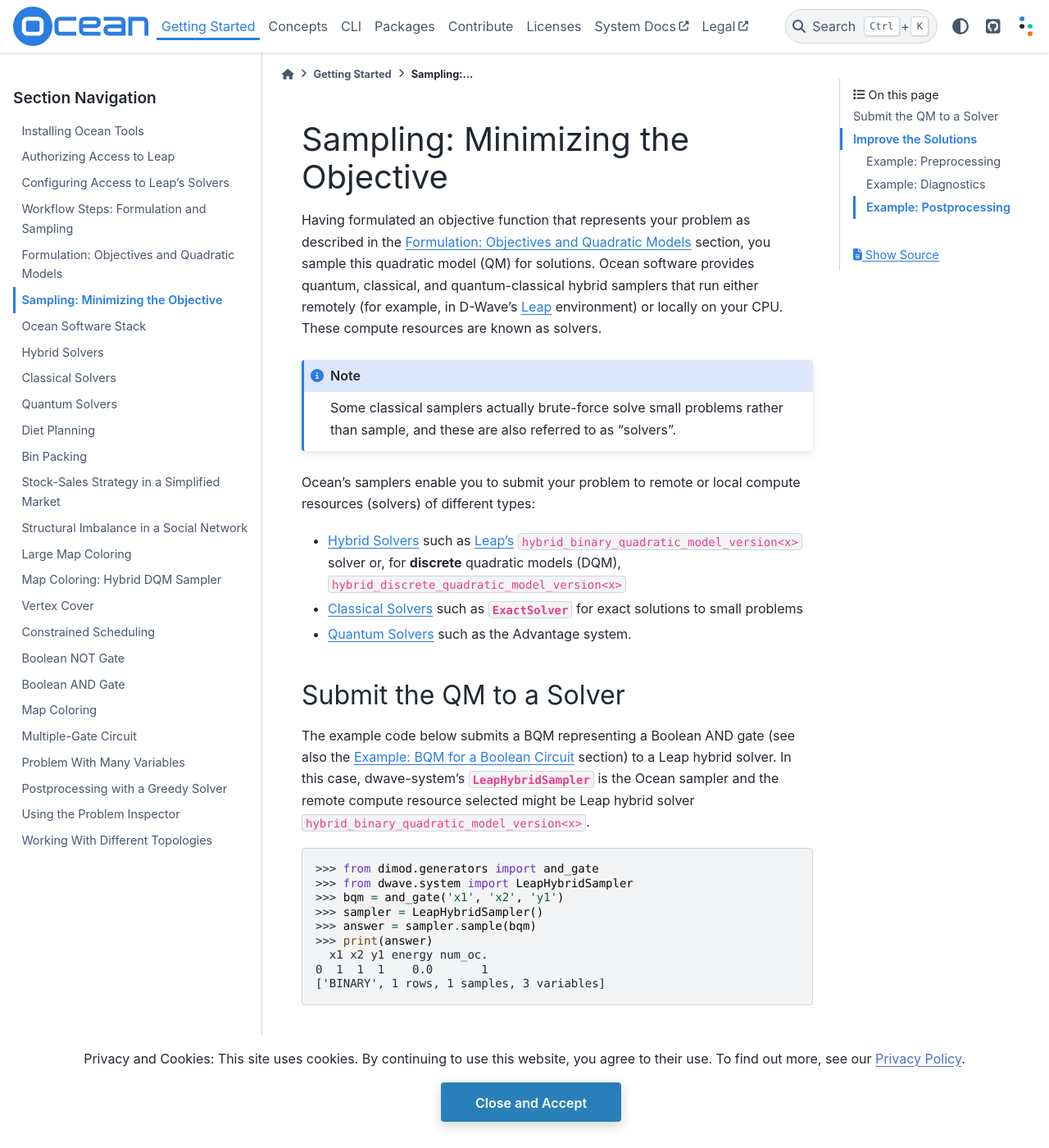
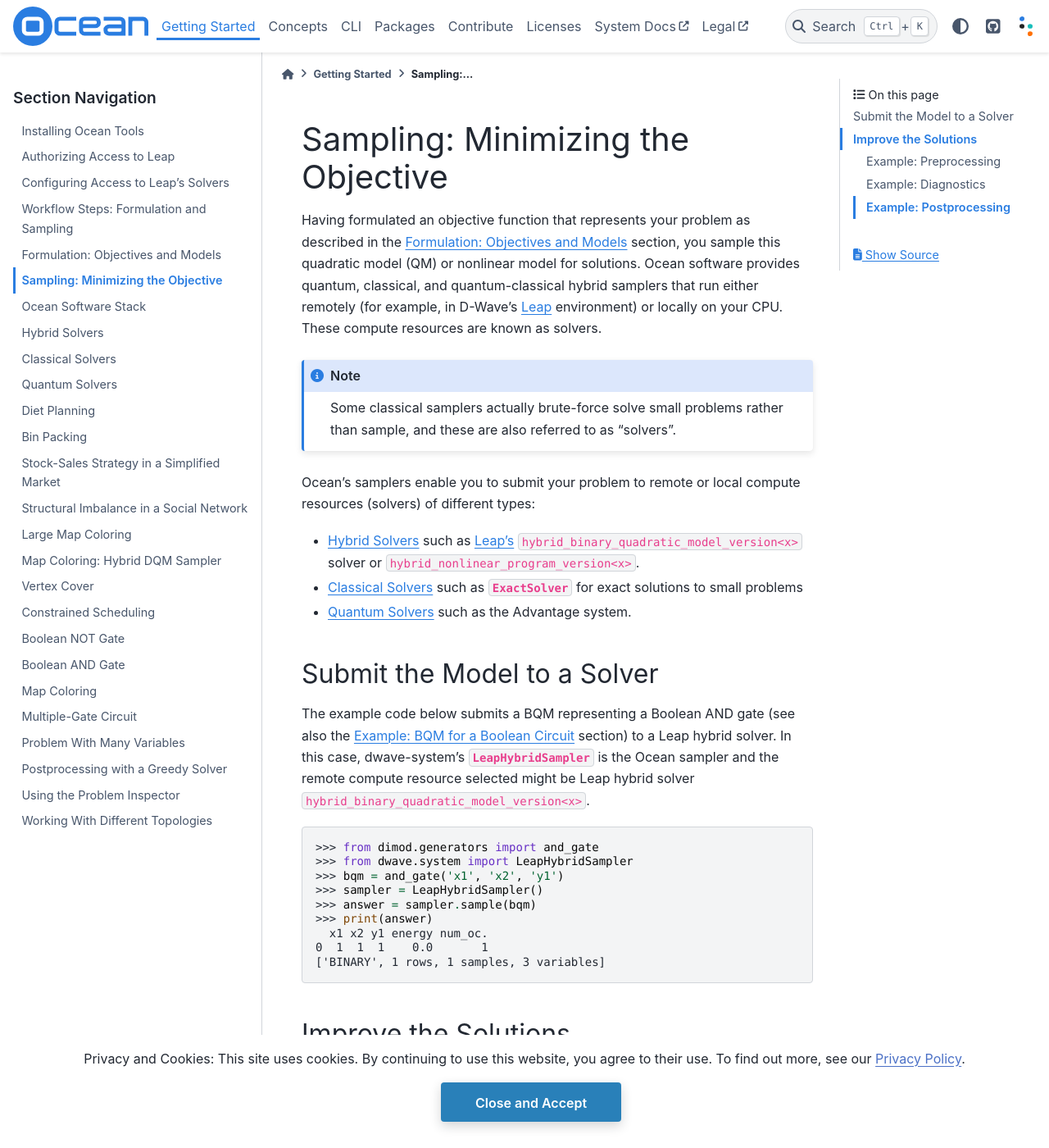
Before and after one commit to dwavesystems/dwave-ocean-sdk, a Sphinx documentation site: the page built from docs/overview/samplers.rst, in a window 1280 px wide and 1400 px high. Shown: the whole window at 82% size. Built offline with Sphinx 7.4.7 and the PyData theme 0.15.4, drawn with Linux system fonts in a browser that asks for light colours; pages that are not in the unit, such as notebooks, are missing from menus.

Commit message:
Updates to existing docs in SDK

```diff
--- a/docs/index.rst
+++ b/docs/index.rst
@@ -52,8 +52,7 @@
             .. grid-item-card:: :ref:`Hybrid solvers <using_hybrid>`
 
                 :ref:`Leap’s quantum-classical  hybrid solvers <doc_leap_hybrid>`
-                solve arbitrary application problems formulated as
-                :ref:`quadratic models <qm_sdk>`. (Try this open-source
+                solve arbitrary application problems. (Try this open-source
                 `3D bin-packing example <https://github.com/dwave-examples/3d-bin-packing>`_.)
 
                 Ocean also provides a Python framework,
--- a/docs/overview/hybrid.rst
+++ b/docs/overview/hybrid.rst
@@ -20,7 +20,7 @@
 =====================
 
 D-Wave's `Leap <https://cloud.dwavesys.com/leap/>`_ quantum cloud service provides
-cloud-based hybrid solvers to which you can submit arbitrary :term:`quadratic model`\ s.
+cloud-based hybrid solvers to which you can submit arbitrary models.
 These solvers, which implement state-of-the-art classical algorithms together
 with intelligent allocation of the quantum processing unit (QPU) to parts of
 the problem where it benefits most, are designed to accommodate even very large
--- a/docs/overview/samplers.rst
+++ b/docs/overview/samplers.rst
@@ -6,10 +6,10 @@
 
 Having formulated an objective function that represents your problem as described
 in the :ref:`gs_formulation` section, you sample this :term:`quadratic model` (QM)
-for solutions. Ocean software provides quantum, classical, and quantum-classical
-hybrid :term:`sampler`\ s that run either remotely (for example, in D-Wave's
-`Leap <https://cloud.dwavesys.com/leap/>`_ environment) or locally on your CPU.
-These compute resources are known as :term:`solver`\ s.
+or :term:`nonlinear model` for solutions. Ocean software provides quantum, classical,
+and quantum-classical hybrid :term:`sampler`\ s that run either remotely (for example,
+in D-Wave's `Leap <https://cloud.dwavesys.com/leap/>`_ environment) or locally on
+your CPU. These compute resources are known as :term:`solver`\ s.
 
 .. note:: Some classical samplers actually brute-force solve small problems rather
     than sample, and these are also referred to as "solvers".
@@ -18,16 +18,16 @@
 compute resources (:term:`solver`\ s) of different types:
 
 * :ref:`using_hybrid` such as `Leap's <https://cloud.dwavesys.com/leap/>`_
-  ``hybrid_binary_quadratic_model_version<x>`` solver or, for **discrete**
-  quadratic models (:term:`DQM`), ``hybrid_discrete_quadratic_model_version<x>``
+  ``hybrid_binary_quadratic_model_version<x>`` solver or
+  ``hybrid_nonlinear_program_version<x>``.
 * :ref:`using_cpu` such as :class:`~dimod.reference.samplers.ExactSolver` for
   exact solutions to small problems
 * :ref:`using_qpu` such as the Advantage system.
 
 .. _submitting:
 
-Submit the QM to a Solver
-=========================
+Submit the Model to a Solver
+============================
 
 The example code below submits a BQM representing a Boolean AND gate (see also the
 :ref:`formulating_bqm` section) to a Leap hybrid solver.
```
Also changed, not shown: docs/overview/formulation.rst (+15 -8 lines), docs/overview/solving_problems.rst (+4 -4 lines).
